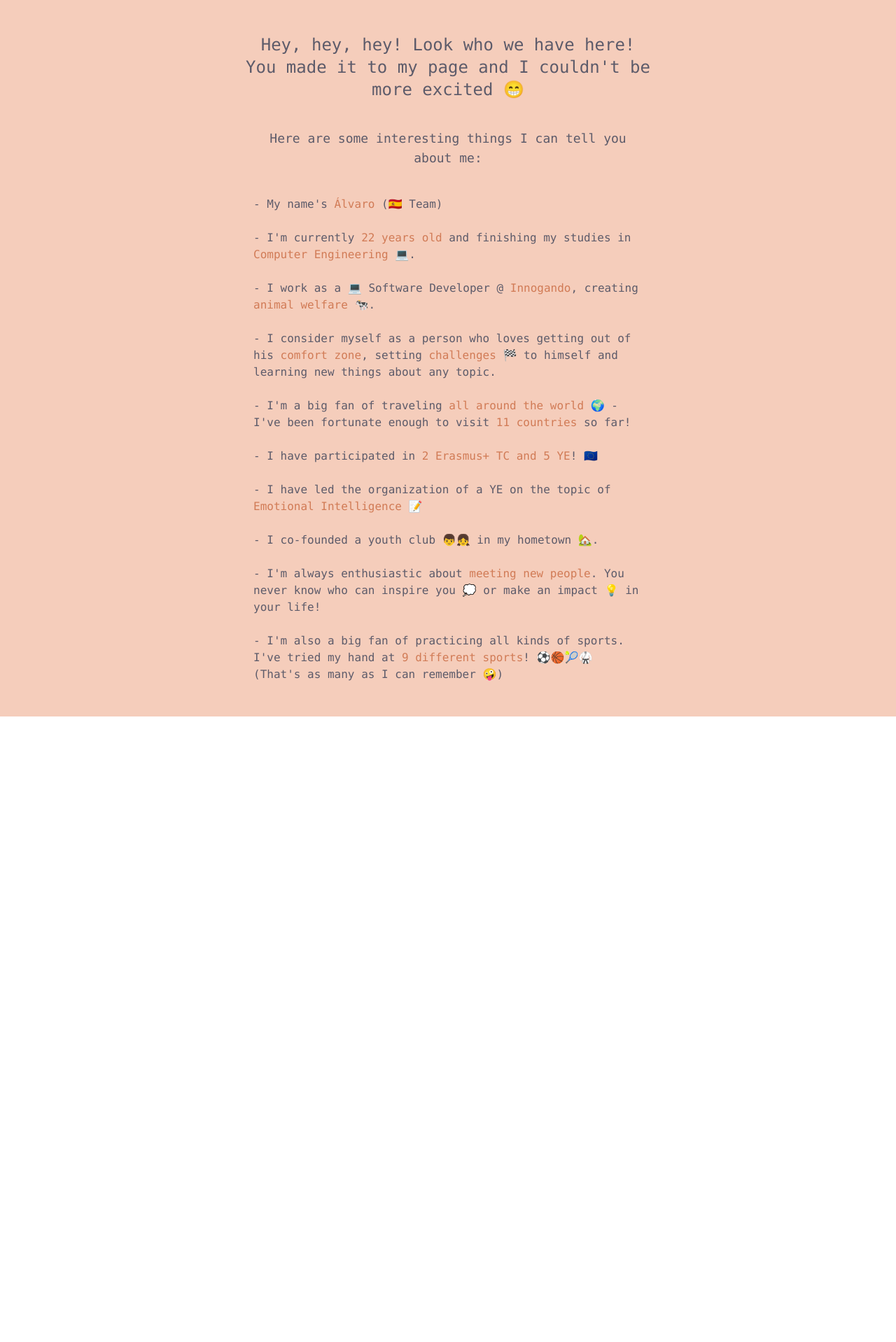
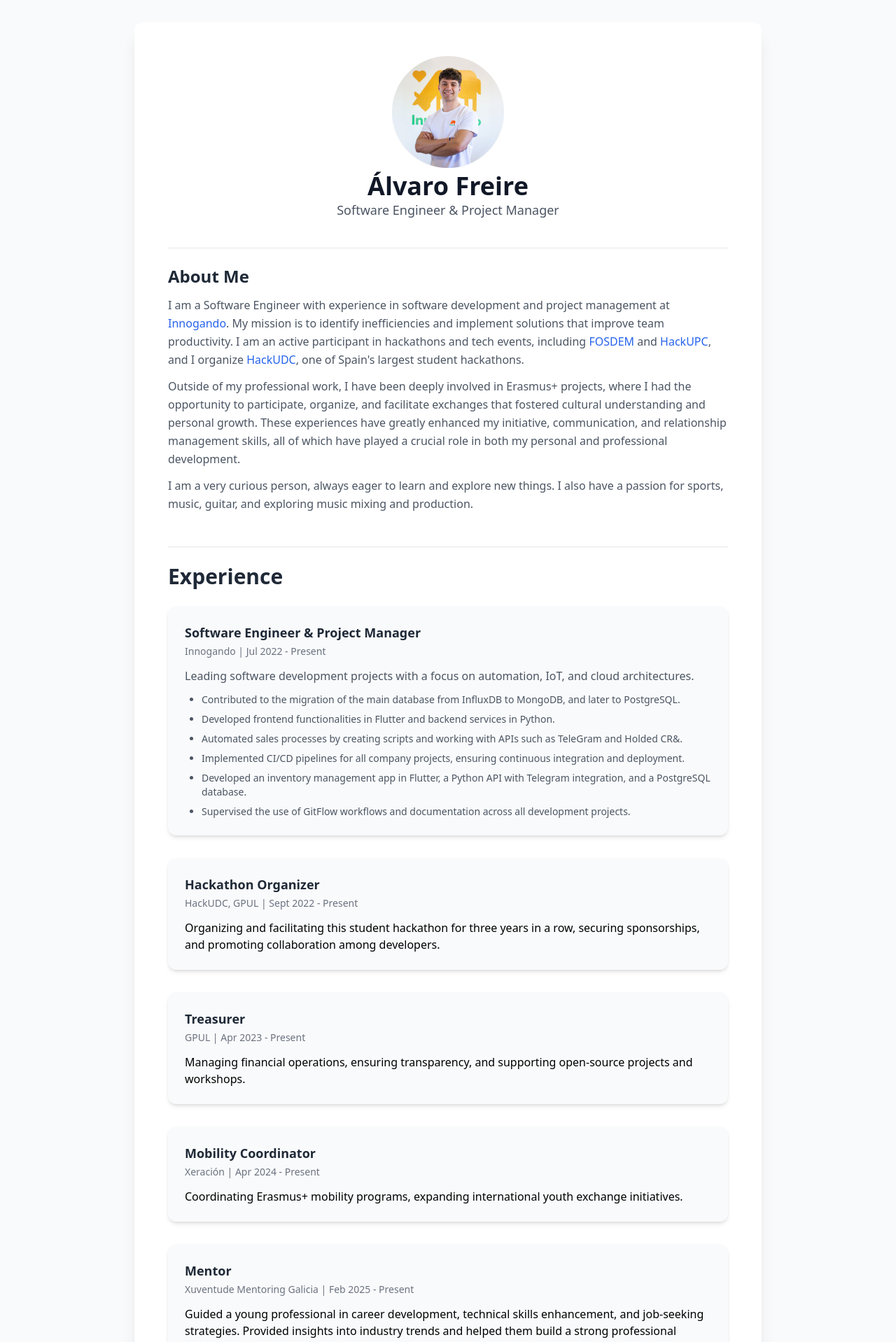
Before and after one commit to alvaro-freire/alvarofreire.es, a Next.js app: page / in a window 1280 px wide. Shown: the top 1918 px of the page at 70% size. Before the commit the page ends 1024 px from the top, so only its background shows below. Built offline with nearby package versions, Linux system fonts and the light colour scheme.

Commit message:
update personal portfolio

```diff
--- a/components/socialmedia.js
+++ b/components/socialmedia.js
@@ -4,7 +4,6 @@
   const socialLinks = [
     { name: 'LinkedIn', url: 'https://linkedin.com/in/alvvarofreire/', img: '/linkedin-svgrepo-com.svg' },
     { name: 'GitHub', url: 'https://github.com/alvaro-freire', img: '/github-svgrepo-com.svg' },
-    { name: 'Twitter', url: 'https://twitter.com/alvvarofreire', img: '/twitter-svgrepo-com.svg' },
     { name: 'Instagram', url: 'https://instagram.com/alvvarofreire', img: '/instagram-svgrepo-com.svg' }
   ]
   return (
--- a/package.json
+++ b/package.json
@@ -11,7 +11,9 @@
   "dependencies": {
     "next": "12.1.6",
     "react": "18.1.0",
-    "react-dom": "18.1.0"
+    "react-dom": "18.1.0",
+    "react-router-dom": "^7.2.0",
+    "react-simple-maps": "^3.0.0"
   },
   "devDependencies": {
     "autoprefixer": "^10.4.7",
--- a/pages/index.js
+++ b/pages/index.js
@@ -1,39 +1,154 @@
-import Link from "next/link"
-import Seo from "../components/seo"
-import SocialMedia from "../components/socialmedia"
+import Link from "next/link";
+import Seo from "../components/seo";
+import SocialMedia from "../components/socialmedia";
+import Image from "next/image";
 
-function Home() {
+export default function Home() {
   return (
     <>
-      <Seo />
-      <div className='bg-[#F5CDBB] min-h-[100vh] max-w-[100vw] text-[#5D5B6A] font-mono flex flex-col justify-center'>
-        <div className='flex py-12 flex-col sm:max-w-[620px] h-full mx-auto px-4'>
-          <div className='grow flex flex-col justify-center'>
-            <div>
-              <p className='text-2xl text-center'>
-                Hey, hey, hey! Look who we have here! You made it to my page and I couldn&apos;t be more excited 😁
-              </p>
-              <p className='text-center text-lg py-10 mx-4'>
-                Here are some interesting things I can tell you about me:
-              </p>
-              <p className='text-md mx-4'>
-                - My name&apos;s <span className='text-[#d17b56]'>Álvaro</span> &#40;🇪🇸 Team&#41; <br/><br/>
-                - I&apos;m currently <span className='text-[#d17b56]'>22 years old</span> and finishing my studies in <span className='text-[#d17b56]'>Computer Engineering</span> 💻. <br/><br/>
-                - I work as a 💻 Software Developer @ <Link href='https://innogando.com'><a target='_blank' className='text-[#d17b56] transition-colors hover:text-[#CFB495] hover:underline'>Innogando</a></Link>, creating <span className='text-[#d17b56]'>animal welfare</span> 🐄. <br/><br/>
-                - I consider myself as a person who loves getting out of his <span className='text-[#d17b56]'>comfort zone</span>, setting <span className='text-[#d17b56]'>challenges</span> 🏁 to himself and learning new things about any topic. <br/><br/>
-                - I&apos;m a big fan of traveling <span className='text-[#d17b56]'>all around the world</span> 🌍 - I&apos;ve been fortunate enough to visit <span className='text-[#d17b56]'>11 countries</span> so far! <br/> <br/>
-                - I have participated in <span className='text-[#d17b56]'>2 Erasmus+ TC and 5 YE</span>! 🇪🇺  <br/><br/>
-                - I have led the organization of a YE on the topic of <span className='text-[#d17b56]'>Emotional Intelligence</span> 📝 <br/><br/>
-                - I co-founded a youth club 👦👧 in my hometown 🏡. <br/><br/>
-                - I&apos;m always enthusiastic about <span className='text-[#d17b56]'>meeting new people</span>. You never know who can inspire you 💭 or make an impact 💡 in your life! <br/><br/>
-                - I&apos;m also a big fan of practicing all kinds of sports. I&apos;ve tried my hand at <span className='text-[#d17b56]'>9 different sports</span>! ⚽🏀🎾🥋 &#40;That&apos;s as many as I can remember 🤪&#41;
-              </p>
+      <Seo title="Álvaro Freire - Online CV" />
+      <div className="bg-gray-50 min-h-screen flex justify-center items-center p-8">
+
+        <div className="bg-white shadow-xl rounded-xl max-w-4xl w-full p-12">
+
+          {/* Header Section */}
+          <div className="text-center">
+            <Image
+              src="/alvaro.jpg"
+              alt="Álvaro Freire"
+              width={160}
+              height={160}
+              className="mx-auto rounded-full border-4 border-gray-300 shadow-sm mb-4"
+            />
+            <h1 className="text-4xl font-extrabold text-gray-900">Álvaro Freire</h1>
+            <p className="text-lg text-gray-600">Software Engineer & Project Manager</p>
+          </div>
+
+          {/* About Me */}
+          <section className="mt-10 border-t pt-6">
+            <h2 className="text-2xl font-semibold text-gray-800">About Me</h2>
+            <p className="text-gray-600 mt-3 leading-relaxed">
+              I am a Software Engineer with experience in software development and project management at
+              <a href="https://innogando.com" target="_blank" className="text-blue-600 hover:underline"> Innogando</a>. My mission is to identify inefficiencies and implement solutions that improve team productivity.
+              I am an active participant in hackathons and tech events, including <a href="https://fosdem.org" target="_blank" className="text-blue-600 hover:underline">FOSDEM</a> and <a href="https://hackupc.com" target="_blank" className="text-blue-600 hover:underline">HackUPC</a>, and I organize <a href="https://hackudc.gpul.org" target="_blank" className="text-blue-600 hover:underline">HackUDC</a>, one of Spain's largest student hackathons.
+            </p>
+            <p className="text-gray-600 mt-3 leading-relaxed">
+              Outside of my professional work, I have been deeply involved in Erasmus+ projects, where I had the opportunity to participate, organize, and facilitate exchanges that fostered cultural understanding and personal growth. These experiences have greatly enhanced my initiative, communication, and relationship management skills, all of which have played a crucial role in both my personal and professional development.
+            </p>
+            <p className="text-gray-600 mt-3 leading-relaxed">
+              I am a very curious person, always eager to learn and explore new things. I also have a passion for sports, music, guitar, and exploring music mixing and production.
+            </p>
+          </section>
+
+
+          {/* Experience */}
+          <section className="mt-12 border-t pt-6">
+            <h2 className="text-3xl font-semibold text-gray-800">Experience</h2>
+            <ul className="mt-6 space-y-8">
+              {[
+                {
+                  title: "Software Engineer & Project Manager",
+                  company: "Innogando",
+                  period: "Jul 2022 - Present",
+                  description: (
+                    <>
+                      <p className="text-gray-600 text-base">
+                        Leading software development projects with a focus on automation, IoT, and cloud architectures.
+                      </p>
+                      <ul className="mt-3 list-disc pl-6 space-y-2 text-gray-600 text-sm">
+                        <li>Contributed to the migration of the main database from InfluxDB to MongoDB, and later to PostgreSQL.</li>
+                        <li>Developed frontend functionalities in Flutter and backend services in Python.</li>
+                        <li>Automated sales processes by creating scripts and working with APIs such as TeleGram and Holded CR&.</li>
+                        <li>Implemented CI/CD pipelines for all company projects, ensuring continuous integration and deployment.</li>
+                        <li>Developed an inventory management app in Flutter, a Python API with Telegram integration, and a PostgreSQL database.</li>
+                        <li>Supervised the use of GitFlow workflows and documentation across all development projects.</li>
+                      </ul>
+                    </>
+                  ),
+                },
+                {
+                  title: "Hackathon Organizer",
+                  company: "HackUDC, GPUL",
+                  period: "Sept 2022 - Present",
+                  description: "Organizing and facilitating this student hackathon for three years in a row, securing sponsorships, and promoting collaboration among developers.",
+                },
+                {
+                  title: "Treasurer",
+                  company: "GPUL",
+                  period: "Apr 2023 - Present",
+                  description: "Managing financial operations, ensuring transparency, and supporting open-source projects and workshops.",
+                },
+                {
+                  title: "Mobility Coordinator",
+                  company: "Xeración",
+                  period: "Apr 2024 - Present",
+                  description: "Coordinating Erasmus+ mobility programs, expanding international youth exchange initiatives.",
+                },
+                {
+                  title: "Mentor",
+                  company: "Xuventude Mentoring Galicia",
+                  period: "Feb 2025 - Present",
+                  description: "Guided a young professional in career development, technical skills enhancement, and job-seeking strategies. Provided insights into industry trends and helped them build a strong professional network.",
+                },
+                {
+                  title: "Mentor",
+                  company: "Xuventude Mentoring Galicia",
+                  period: "May 2024 - Jun 2024",
+                  description: "Guided a young professional in career development, technical skills enhancement, and job-seeking strategies. Provided insights into industry trends and helped them build a strong professional network.",
+                },
+                {
+                  title: "Software Engineer Intern",
+                  company: "Avansig",
+                  period: "Sep 2023 - Dec 2023",
+                  description: "Developed geospatial data processing solutions, optimized database queries, and enhanced GIS applications.",
+                },
+              ].map((job, index) => (
+                <li key={index} className="bg-gray-50 p-6 rounded-xl shadow-md hover:bg-gray-100 transition duration-300">
+                  <div className="flex justify-between items-center">
+                    <div>
+                      <h3 className="text-lg font-semibold text-gray-800">{job.title}</h3>
+                      <span className="text-gray-500 text-sm">{job.company} | {job.period}</span>
+                    </div>
+                  </div>
+                  <div className="mt-3">{job.description}</div>
+                </li>
+              ))}
+            </ul>
+          </section>
+
+
+          {/* Education */}
+          <section className="mt-10 border-t pt-6">
+            <h2 className="text-2xl font-semibold text-gray-800">Education</h2>
+            <ul className="mt-3 space-y-2">
+              <li className="flex items-center gap-2">
+                🎓 Computer Engineering | Universidade da Coruña 🇪🇸 <span className="text-gray-500 text-sm">[2020 - 2024]</span>
+              </li>
+              <li className="flex items-center gap-2">
+                🌍 Erasmus+ | Universitatea de Vest din Timișoara 🇷🇴 <span className="text-gray-500 text-sm">[2024]</span>
+              </li>
+            </ul>
+          </section>
+
+          {/* Skills */}
+          <section className="mt-10 border-t pt-6">
+            <h2 className="text-2xl font-semibold text-gray-800">Skills</h2>
+            <div className="mt-4 flex flex-wrap gap-3">
+              {["Python", "Flutter", "Next.js", "React", "PostgreSQL", "Firebase", "Docker", "Project Management", "CI/CD", "GitFlow", "Grafana", "Leadership", "Flask", "FastAPI", "pandas"].map(skill => (
+                <span key={skill} className="bg-gray-200 px-4 py-2 rounded-full text-sm font-medium">
+                  {skill}
+                </span>
+              ))}
             </div>
-          </div>
+          </section>
+
+          {/* Footer */}
+          <footer className="mt-12 border-t pt-6 text-center">
+            <SocialMedia />
+            <p className="text-gray-600 text-sm mt-4">© {new Date().getFullYear()} Álvaro Freire. All rights reserved.</p>
+          </footer>
         </div>
       </div>
     </>
-  )
+  );
 }
-
-export default Home
```
Also changed, not shown: public/alvaro.jpg (added), 1 other file (tests, documents, lock files or other folders).
